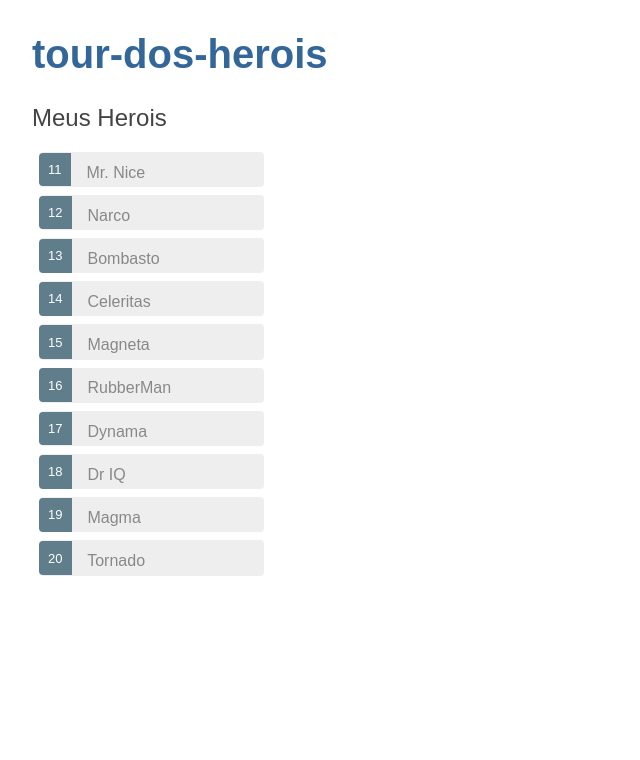
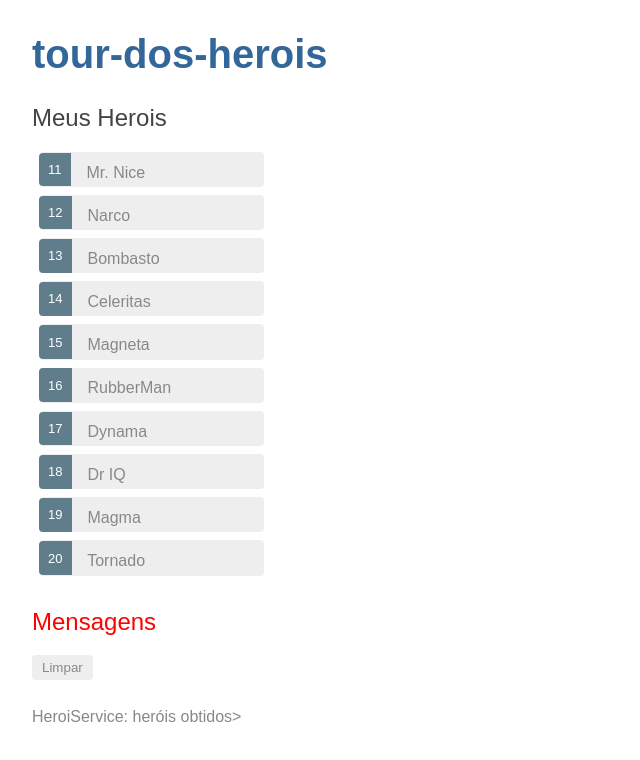
Before and after one commit to KaliaryCisne/tour-dos-herois, an Angular app: page / in a window 1280 px wide. Shown: the top 760 px of the page, without its empty margins (0-640 px from the left). Built offline with nearby package versions, Linux system fonts and the light colour scheme.

Commit message:
Adicionado servico de mensagens

```diff
--- a/src/app/app.component.html
+++ b/src/app/app.component.html
@@ -1,2 +1,3 @@
 <h1>{{titulo}}</h1>
 <app-herois></app-herois>
+<app-mensagens></app-mensagens>
--- a/src/app/app.module.ts
+++ b/src/app/app.module.ts
@@ -5,12 +5,14 @@ import { FormsModule } from '@angular/forms';
 import { AppComponent } from './app.component';
 import { HeroisComponent } from './herois/herois.component';
 import { HeroiDetalheComponent } from './heroi-detalhe/heroi-detalhe.component';
+import { MensagensComponent } from './mensagens/mensagens.component';
 
 @NgModule({
   declarations: [
     AppComponent,
     HeroisComponent,
-    HeroiDetalheComponent
+    HeroiDetalheComponent,
+    MensagensComponent
   ],
   imports: [
     BrowserModule,
--- a/src/app/heroi.service.ts
+++ b/src/app/heroi.service.ts
@@ -2,6 +2,7 @@ import { Injectable } from '@angular/core';
 import { Heroi } from './herois';
 import { HEROIS } from './mock-herois';
 import { Observable, of } from 'rxjs';
+import { MensagemService } from './mensagem.service';
 
 //Permite que a classe HeroiService forneca um servico que pode ser injetado em outras classes
 @Injectable({
@@ -10,12 +11,17 @@ import { Observable, of } from 'rxjs';
 export class HeroiService {
 
   // getHerois(): Heroi[] {
-  //   return HEROIS;                              //PRIMEIRA VERSAO
+  //   return HEROIS;                                                     //PRIMEIRA VERSAO
   // }
 
-  getHerois(): Observable<Heroi[]>{                //SEGUNDA VERSAO
+  getHerois(): Observable<Heroi[]>{                                       //SEGUNDA VERSAO
+    this.mensagemService.adicionar('HeroiService: heróis obtidos');
     return of(HEROIS);
   }
 
-  constructor() { }
+  //Injentado o serviço MensagemService no construtor do servico HeroiService
+  constructor(private mensagemService: MensagemService) {
+
+  }
+
 }
--- /dev/null
+++ b/src/app/mensagem.service.ts
@@ -0,0 +1,24 @@
+import { Injectable } from '@angular/core';
+
+@Injectable({
+  providedIn: 'root'
+})
+export class MensagemService {
+
+  //atributo mensagens
+  mensagens: string[] = [];
+
+  //função que adiciona mensagens
+  adicionar(mensagem: string){
+    this.mensagens.push(mensagem);
+  }
+
+  //função para limpar o cache de mnensagens
+  limpar(){
+    this.mensagens = [];
+  }
+
+
+
+  //constructor() { }
+}
--- /dev/null
+++ b/src/app/mensagens/mensagens.component.css
@@ -0,0 +1,33 @@
+h2 {
+    color: red;
+    font-family: Arial, Helvetica, sans-serif;
+    font-weight: lighter;
+    }
+    body {
+    margin: 2em;
+    }
+    body, input[text], button {
+    color: crimson;
+    font-family: Cambria, Georgia;
+    }
+    button.limpar {
+    font-family: Arial;
+    background-color: #eee;
+    border: none;
+    padding: 5px 10px;
+    border-radius: 4px;
+    cursor: pointer;
+    cursor: hand;
+    }
+    button:hover {
+    background-color: #cfd8dc;
+    }
+    button:disabled {
+    background-color: #eee;
+    color: #aaa;
+    cursor: auto;
+    }
+    button.limpar {
+    color: #888;
+    margin-bottom: 12px;
+    }
--- /dev/null
+++ b/src/app/mensagens/mensagens.component.html
@@ -0,0 +1,8 @@
+<!-- Este template está diretamente ligado a propriedade mensagemService deste componente -->
+<!-- *ngIf  => Somente exibe esta tela de mensagens se existirem mensagens para exibir -->
+<div *ngIf="mensagemService.mensagens.length">
+  <h2>Mensagens</h2>
+  <button class="limpar" (click)="mensagemService.limpar()">Limpar</button>
+  <p></p>
+  <div *ngFor="let mensagem of mensagemService.mensagens">{{mensagem}}></div>
+</div>
--- /dev/null
+++ b/src/app/mensagens/mensagens.component.ts
@@ -0,0 +1,16 @@
+import { Component, OnInit } from '@angular/core';
+import { MensagemService } from '../mensagem.service';
+
+@Component({
+  selector: 'app-mensagens',
+  templateUrl: './mensagens.component.html',
+  styleUrls: ['./mensagens.component.css']
+})
+export class MensagensComponent implements OnInit {
+
+  constructor(public mensagemService: MensagemService) { }
+
+  ngOnInit() {
+  }
+
+}
```
Also changed, not shown: 2 other files (tests, documents, lock files or other folders).
